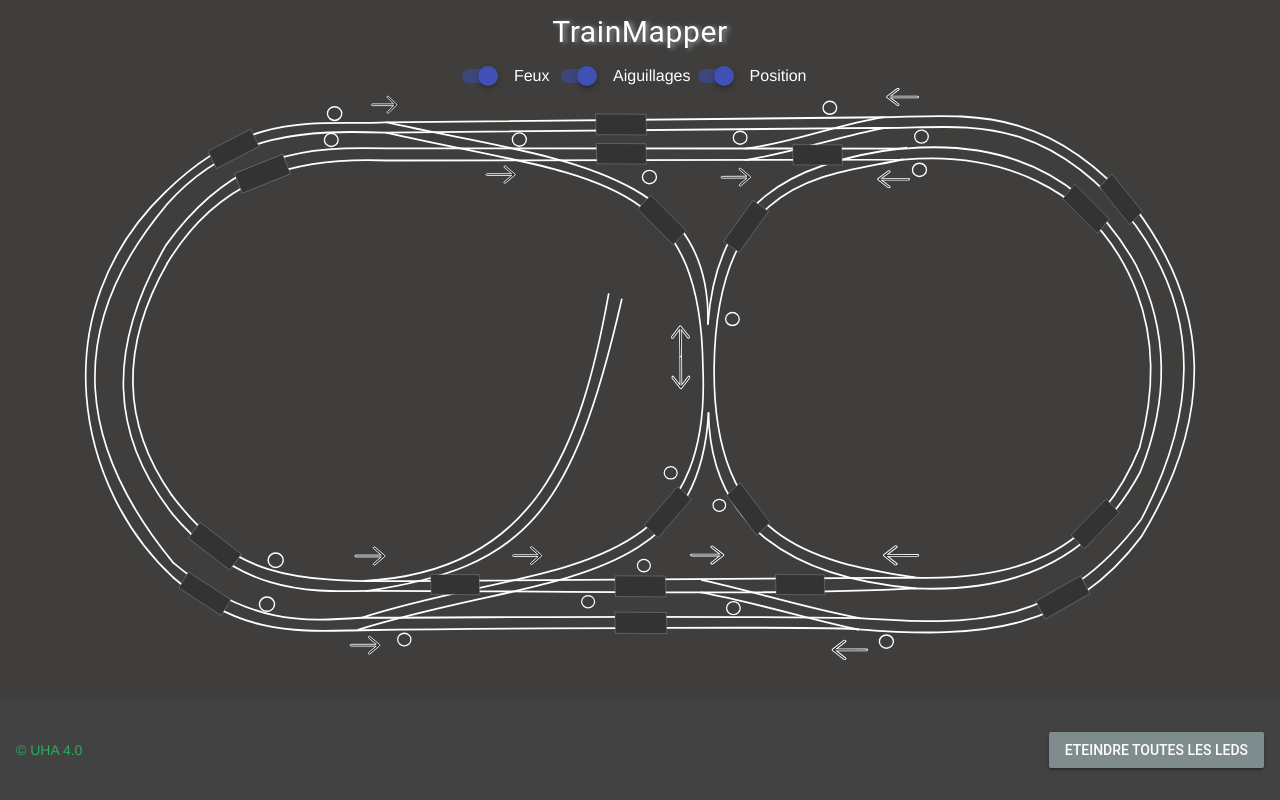
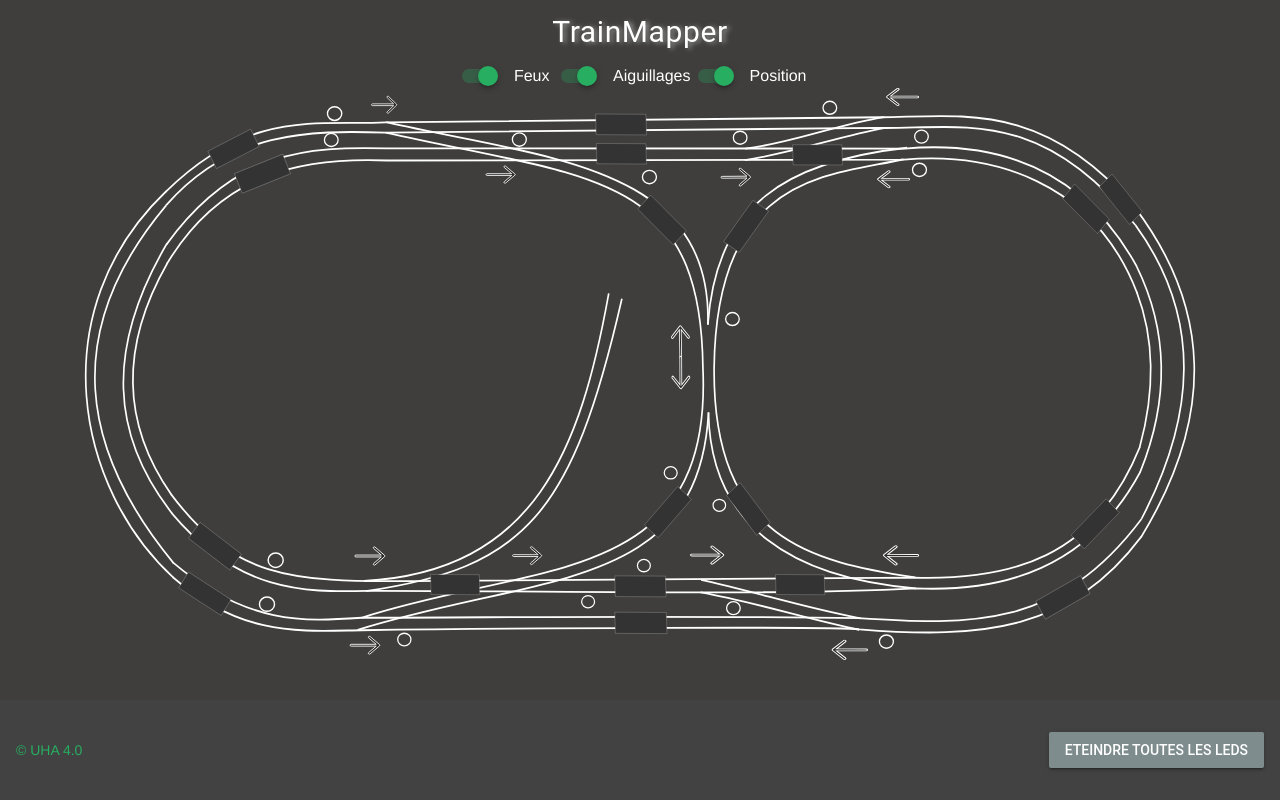
Before and after one commit to AlvinFrey/TrainMapper, a website: page web/index.html in a window 1280 px wide. Drawn offline with nearby package versions, Linux system fonts and the light colour scheme; no server answers.

```diff
--- a/web/public/css/main.css
+++ b/web/public/css/main.css
@@ -62,6 +62,30 @@
 
 }
 
+.mdl-switch__thumb{
+
+    background: #27ae60 !important;
+
+}
+
+.mdl-switch__ripple-container .mdl-ripple {
+
+    background: #27ae60 !important;
+
+}
+
+.mdl-switch.is-checked .mdl-switch__thumb {
+
+    background: #27ae60 !important;
+
+}
+
+.mdl-switch.is-checked .mdl-switch__track {
+
+    background: rgba(39, 174, 96, 0.28) !important;
+
+}
+
 #circuitSVG{
 
     width: 100%;
--- a/web/public/js/main.js
+++ b/web/public/js/main.js
@@ -264,7 +264,6 @@
         if(switchingActive==0){
 
             switching.forEach(function(id) {
-                console.log(id);
                 svgDoc.getElementById(id).style.setProperty("display", "none");
             });
 
```
